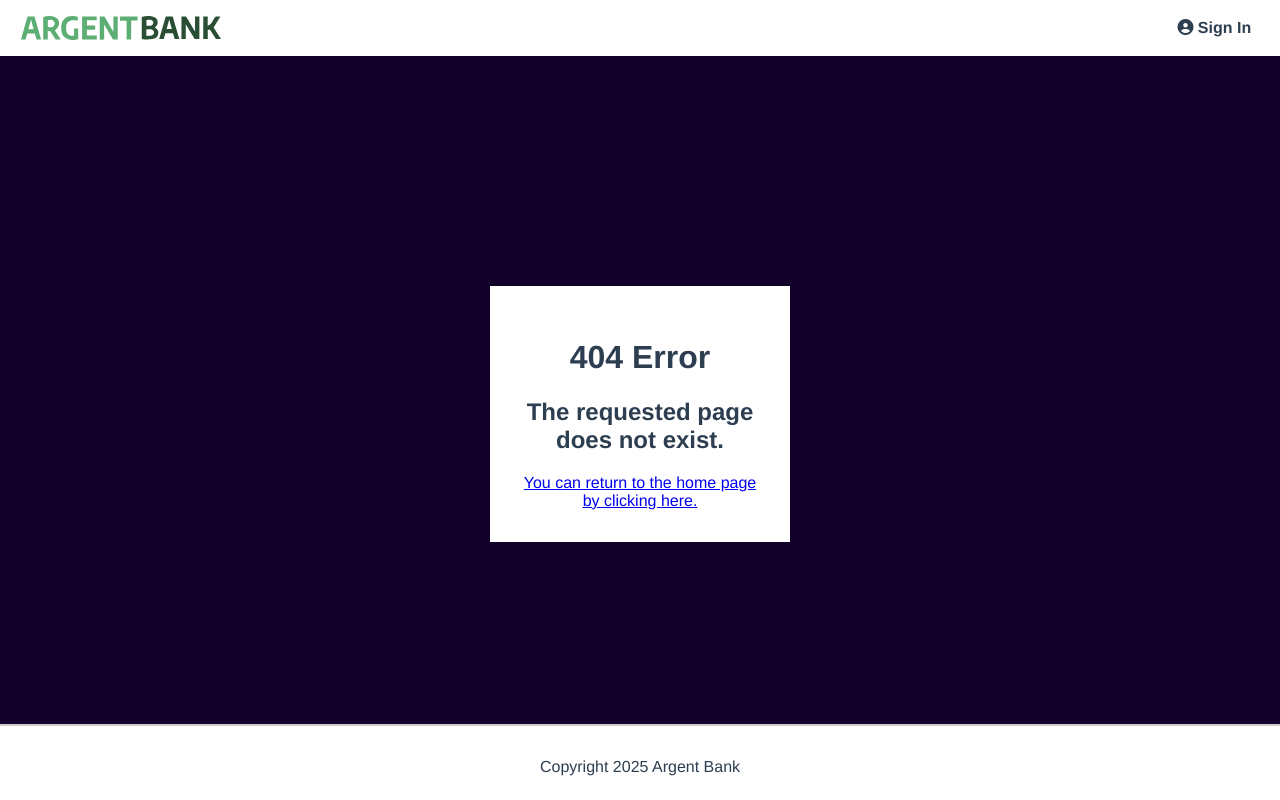
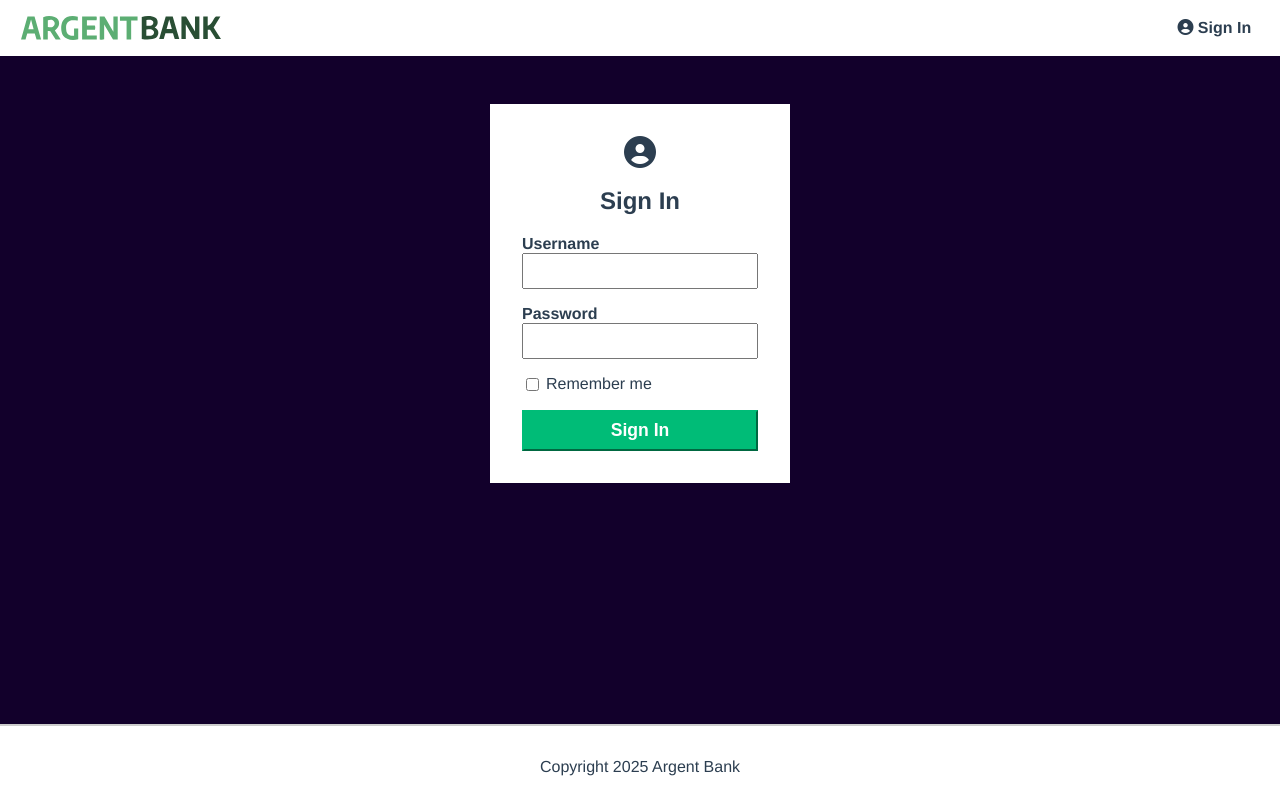
Before and after one commit to haaslaura/project13-argentbank-front, a React (Vite) app: page /login in a window 1280 px wide. Before the commit this address had no page. Built offline with nearby package versions, Linux system fonts and the light colour scheme.

Commit message:
The SignInForm accepts the connection if the user name and password are correct and the token is present.

```diff
--- a/src/app/App.jsx
+++ b/src/app/App.jsx
@@ -10,6 +10,8 @@ import Error from "../pages/error/Error"
 import SignIn from "../pages/signIn/SignIn"
 import Account from "../pages/account/Account"
 
+import ProtectedRoute from "../components/protectedRoute/ProtectedRoute"
+
 function App() {
 
   return (
@@ -21,8 +23,13 @@ function App() {
           <Route path="/" element={<Main />} >
             {/* Children route */}
             <Route index element={<Home />} />
-            <Route path="sign-in" element={<SignIn />} />
-            <Route path="profile" element={<Account />} />
+            <Route path="/login" element={<SignIn />} />
+            <Route path="/profile" element={
+              <ProtectedRoute>
+                <Account />
+              </ProtectedRoute>
+              }
+            />
             <Route path="*" element={<Error />} />
           </Route>
         </Routes>
--- a/src/app/store.js
+++ b/src/app/store.js
@@ -1,9 +1,12 @@
 import { configureStore } from '@reduxjs/toolkit'
 import themeReducer from '../layouts/main/themeSlice'
+import authReducer from '../components/signIn/authSlice'
 
 export const store = configureStore({
   reducer: {
-    // We add the slice for the bg-dark's <main> to the store :
+    // We add the slice for the bg-dark's <main> to the store:
     theme: themeReducer,
+    // We add the slice for the authentication to the store:
+    auth: authReducer,
   }
 })
--- /dev/null
+++ b/src/components/protectedRoute/ProtectedRoute.jsx
@@ -0,0 +1,15 @@
+import { Navigate } from 'react-router-dom'
+import { useSelector } from 'react-redux'
+
+const ProtectedRoute = ({ children }) => {
+
+  const isAuthentificated = useSelector((state) => state.auth.isAuthentificated)
+
+  if (!isAuthentificated) {
+    return <Navigate to="/login" replace />
+  }
+
+  return children
+}
+
+export default ProtectedRoute
--- /dev/null
+++ b/src/components/signIn/SignInForm.jsx
@@ -0,0 +1,83 @@
+import './signInForm.css'
+import { useState } from 'react'
+import { useNavigate } from 'react-router'
+import { useDispatch } from 'react-redux'
+import { login } from './authSlice'
+
+const SignInForm = () => {
+  const dispatch = useDispatch()
+  const navigate = useNavigate()
+
+  const [username, setUsername] = useState('')
+  const [password, setPassword] = useState('')
+  // const [rememberMe, setRememberMe] = useState(false)
+  const [error, setError] = useState(null)
+
+  const handleLogin = async (e) => {
+    e.preventDefault()
+
+    try {
+      const response = await fetch('http://localhost:3001/api/v1/user/login', {
+        method: 'POST',
+        headers: {
+          'Content-Type': 'application/json',
+        },
+        body: JSON.stringify({ email: username, password }),
+      })
+
+      if (response.ok) {
+        const data = await response.json()
+
+        const token = data.body.token
+        console.log('Token received:', data.body.token)
+
+        dispatch(login({ token }))
+        navigate('/profile') // If everything is OK, redirects the user to the profile page
+
+      } else {
+        const errorData = await response.json()
+        setError(errorData.message); // Displays an error message if authentication fails
+
+      }
+    } catch (err) {
+      console.error('Network error:', err)
+      setError('An error has occurred. Please try again.')
+    }
+  }
+
+  return (
+    <form onSubmit={handleLogin}>
+      <div className="input-wrapper">
+        <label htmlFor="username">Username</label>
+        <input
+        type="text"
+        id="username"
+        value={username}
+        onChange={(e) => setUsername(e.target.value)}
+        required
+        />
+      </div>
+      <div className="input-wrapper">
+        <label htmlFor="password">Password</label>
+        <input
+        type="password"
+        id="password"
+        value={password}
+        onChange={(e) => setPassword(e.target.value)}
+        required
+        />
+      </div>
+      <div className="input-remember">
+        <input
+        type="checkbox"
+        id="remember-me" />
+        <label htmlFor="remember-me">Remember me</label>
+      </div>
+
+      <button className="sign-in-button" type="submit" >Sign In</button>
+      {error && <p style={{ color: 'red' }}>The username/password combination is incorrect</p>}
+    </form>
+  )
+}
+
+export default SignInForm
--- /dev/null
+++ b/src/components/signIn/authSlice.js
@@ -0,0 +1,25 @@
+import { createSlice } from '@reduxjs/toolkit'
+
+let initialState = {
+    token: null,
+    isAuthentificated: false,
+  }
+
+const authSlice = createSlice({
+  name: 'auth',
+  initialState,
+  reducers: {
+    login(state, action) {
+      state.token = action.payload.token // Store token
+      state.isAuthentificated = true // Updates authentication status
+    },
+    logout(state) {
+      state.token = null
+      state.isAuthentificated = false
+    },
+  },
+});
+
+export const { login, logout } = authSlice.actions
+
+export default authSlice.reducer
--- /dev/null
+++ b/src/components/signIn/signInForm.css
@@ -0,0 +1,35 @@
+.sign-in-button {
+    display: block;
+    width: 100%;
+    padding: 8px;
+    font-size: 1.1rem;
+    font-weight: bold;
+    margin-top: 1rem;
+    border-color: #00bc77;
+    background-color: #00bc77;
+    color: #fff;
+}
+
+.input-remember {
+    display: flex;
+}
+
+.input-remember label {
+    margin-left: 0.25rem;
+}
+
+.input-wrapper {
+    display: flex;
+    flex-direction: column;
+    text-align: left;
+    margin-bottom: 1rem;
+}
+
+.input-wrapper label {
+    font-weight: bold;
+}
+
+.input-wrapper input {
+    padding: 5px;
+    font-size: 1.2rem;
+}
--- a/src/layouts/header/Header.jsx
+++ b/src/layouts/header/Header.jsx
@@ -18,7 +18,7 @@ const Header = () => {
                     <h1 className="sr-only">Argent Bank</h1>
                 </Link>
                 <div>
-                    <Link className="main-nav-item" to="sign-in">
+                    <Link className="main-nav-item" to="/login">
                         <i className="fa fa-user-circle"></i> Sign In
                     </Link>
                 </div>
--- a/src/pages/account/Account.jsx
+++ b/src/pages/account/Account.jsx
@@ -1,8 +1,9 @@
 import AccountContentWrapper from '../../components/accountContentWrapper/AccountContentWrapper'
 import './account.css'
-import { useDispatch } from 'react-redux'
+import { useDispatch, useSelector } from 'react-redux'
 import { disableDarkMode, enableDarkMode } from '../../layouts/main/themeSlice'
-import { useEffect } from 'react'
+import { useEffect, useState } from 'react'
+import { useNavigate } from 'react-router-dom'
 
 // Penser au Header
 // -> Sign out + User name
@@ -26,9 +27,9 @@ const arrayTestAccountContent = [
 ]
 
 const Account = () => {
-    const dispatch = useDispatch()
 
     // activates bg-dark on assembly, deactivates bg-dark on disassembly
+    const dispatch = useDispatch()
     useEffect(() => {
         dispatch(enableDarkMode())
         return () => {
@@ -36,10 +37,54 @@ const Account = () => {
           }
     }, [])
 
+
+    const token = useSelector((state) => state.auth.token)
+    const [profileData, setProfileData] = useState(null)
+    const [error, setError] = useState(null)
+    const navigate = useNavigate
+
+    // A VERIFIER
+    // useEffect(() => {
+    //     const fetchProfileData = async () => {
+    //       if (!token) {
+    //         setError('Utilisateur non authentifié.');
+    //         navigate('/signin'); // Redirige si pas de token
+    //         return;
+    //       }
+
+    //       try {
+    //         const response = await fetch('http://localhost:3001/api/v1/user/profile', {
+    //           method: 'GET',
+    //           headers: {
+    //             'Authorization': `Bearer ${token}`,
+    //           },
+    //         });
+
+    //         if (response.ok) {
+    //           const data = await response.json();
+    //           setProfileData(data);
+    //         } else {
+    //           setError('Token invalide ou expiré.');
+    //           navigate('/signin');
+    //         }
+    //       } catch (err) {
+    //         setError('Erreur réseau.');
+    //         console.error(err);
+    //       }
+    //     };
+
+    //     fetchProfileData();
+    //   }, [token, navigate]);
+
+    //   if (error) return <p>{error}</p>;
+    //   if (!profileData) return <p>Chargement...</p>;
+    // A VERIFIER
+
     return (
         <>
             <div className="header">
                 <h1>Welcome back<br />Tony Jarvis!</h1>
+                {/* <h1>Welcome back<br /> {profileData.firstName}</h1> */}
                 <button className="edit-button">Edit Name</button>
             </div>
 
--- a/src/pages/signIn/SignIn.jsx
+++ b/src/pages/signIn/SignIn.jsx
@@ -1,8 +1,9 @@
-import { Link } from 'react-router'
 import './signin.css'
 import { useDispatch } from 'react-redux'
 import { disableDarkMode, enableDarkMode } from '../../layouts/main/themeSlice'
 import { useEffect } from 'react'
+import SignInForm from '../../components/signIn/SignInForm'
+
 
 const SignIn = () => {
     const dispatch = useDispatch()
@@ -19,24 +20,7 @@ const SignIn = () => {
         <section className="sign-in-content">
             <i className="fa fa-user-circle sign-in-icon"></i>
             <h1>Sign In</h1>
-            <form>
-                <div className="input-wrapper">
-                    <label htmlFor="username">Username</label>
-                    <input type="text" id="username" />
-                </div>
-                <div className="input-wrapper">
-                    <label htmlFor="password">Password</label>
-                    <input type="password" id="password" />
-                </div>
-                <div className="input-remember">
-                    <input type="checkbox" id="remember-me" />
-                    <label htmlFor="remember-me">Remember me</label>
-                </div>
-                {/* <!-- PLACEHOLDER DUE TO STATIC SITE --> */}
-                <Link to="../profile" className="sign-in-button">Sign In</Link>
-
-                <button className="sign-in-button">Sign In</button>
-            </form>
+            <SignInForm />
         </section>
     )
 }
--- a/src/pages/signIn/signIn.css
+++ b/src/pages/signIn/signIn.css
@@ -1,15 +1,3 @@
-.sign-in-button {
-    display: block;
-    width: 100%;
-    padding: 8px;
-    font-size: 1.1rem;
-    font-weight: bold;
-    margin-top: 1rem;
-    border-color: #00bc77;
-    background-color: #00bc77;
-    color: #fff;
-}
-
 .sign-in-content {
     box-sizing: border-box;
     background-color: white;
@@ -23,27 +11,3 @@
 .sign-in-icon {
     font-size: 2rem;
 }
-
-.input-remember {
-    display: flex;
-}
-
-.input-remember label {
-    margin-left: 0.25rem;
-}
-
-.input-wrapper {
-    display: flex;
-    flex-direction: column;
-    text-align: left;
-    margin-bottom: 1rem;
-}
-
-.input-wrapper label {
-    font-weight: bold;
-}
-
-.input-wrapper input {
-    padding: 5px;
-    font-size: 1.2rem;
-}
```
Also changed, not shown: 1 other file (tests, documents, lock files or other folders).
